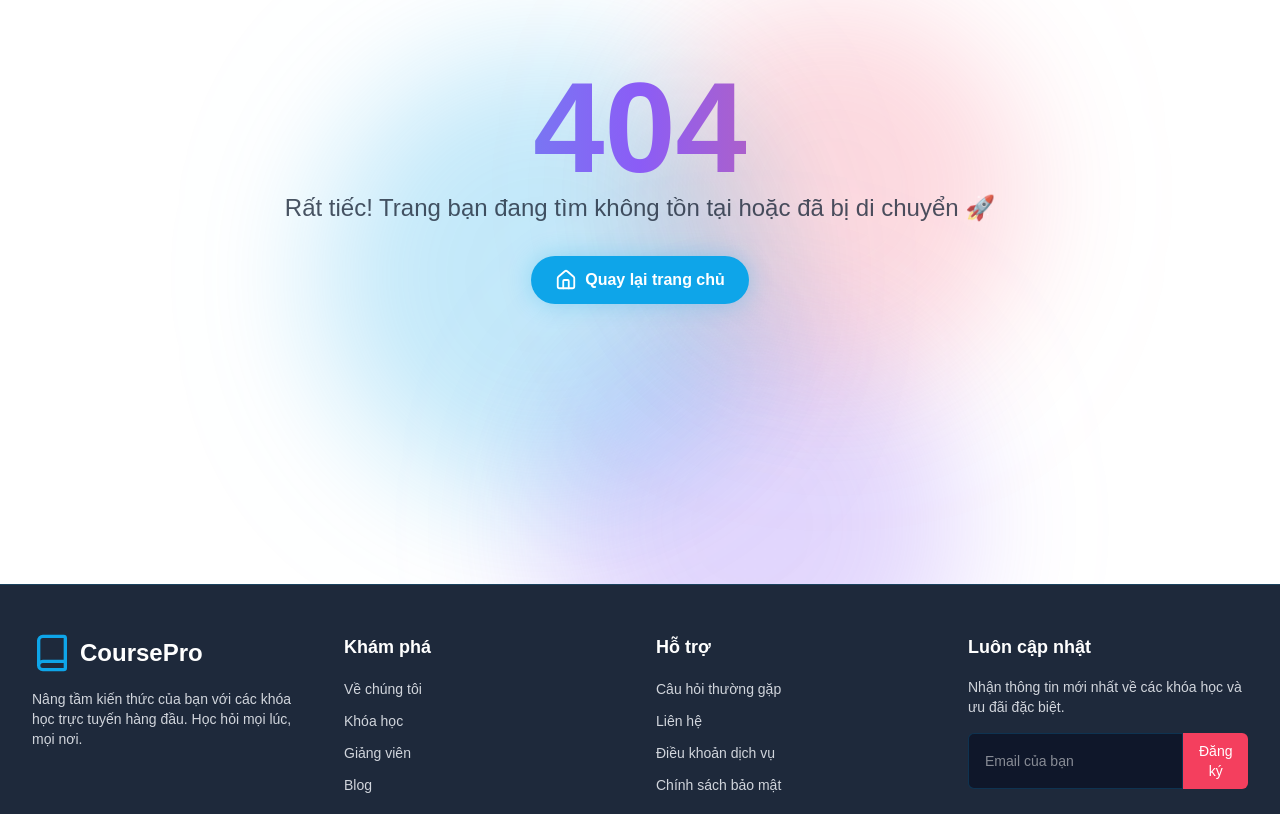
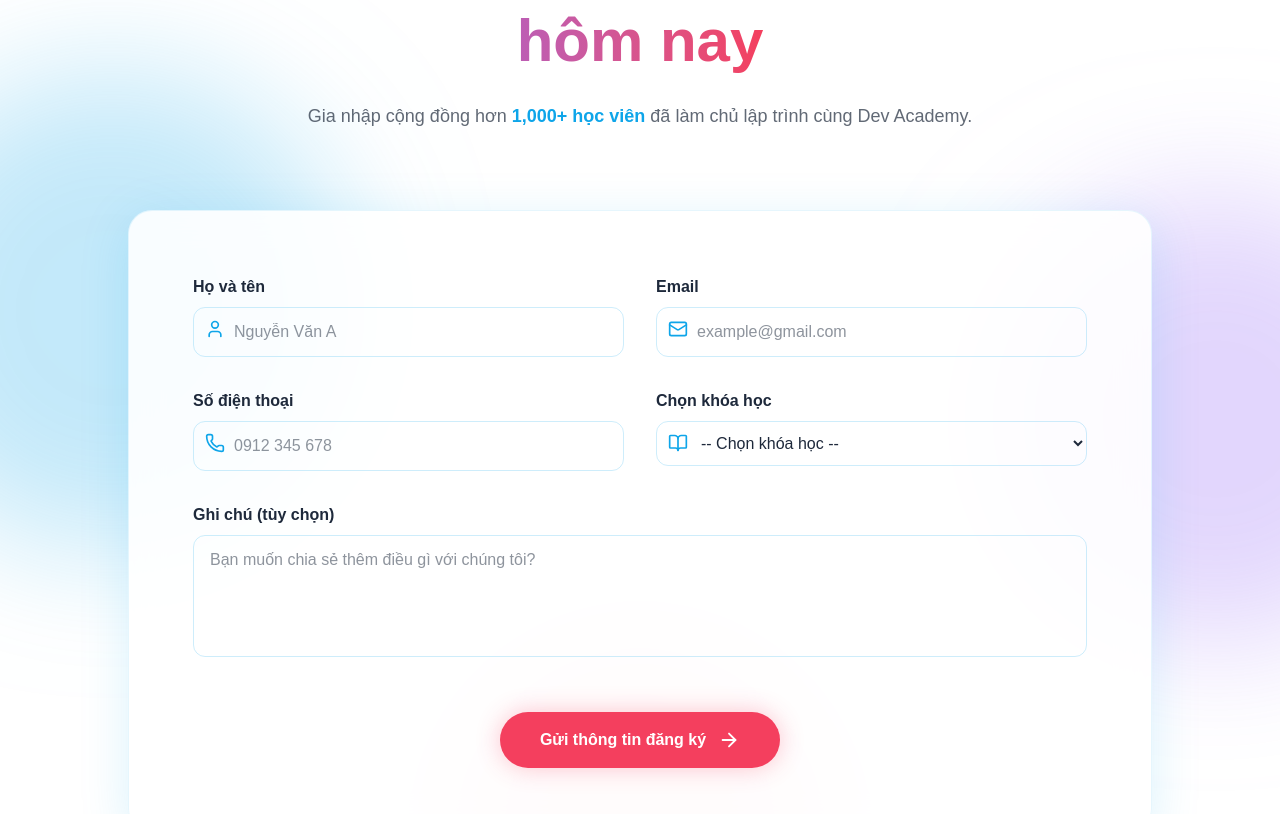
Before and after one commit to Thanh-Nguyen-2002/online_course, a Next.js app: page /register in a window 1280 px wide. Before the commit this address had no page. Shown: the part 300-1114 px from the top of the page. Built offline with nearby package versions, Linux system fonts and the light colour scheme.

Commit message:
hoàn thành trang đăng ký

```diff
--- /dev/null
+++ b/app/register/page.tsx
@@ -0,0 +1,151 @@
+"use client";
+
+import { motion } from "framer-motion";
+import { useState } from "react";
+import { ArrowRight, Mail, Phone, User, BookOpen, CheckCircle, Sparkles } from "lucide-react";
+
+export default function CourseRegisterPage() {
+    const [submitted, setSubmitted] = useState(false);
+
+    const handleSubmit = (e: React.FormEvent) => {
+        e.preventDefault();
+        setSubmitted(true);
+        setTimeout(() => setSubmitted(false), 4000);
+    };
+
+    return (
+        <section className="relative py-24 bg-white text-[#1E293B] overflow-hidden">
+            <div className="absolute inset-0 z-0 overflow-hidden">
+                <div className="absolute top-1/4 -left-32 w-120 h-120 bg-[#0EA5E9] rounded-full mix-blend-multiply filter blur-3xl opacity-25 animate-blob"></div>
+                <div className="absolute bottom-1/4 -right-40 w-md h-112 bg-[#8B5CF6] rounded-full mix-blend-multiply filter blur-3xl opacity-25 animate-blob animation-delay-2000"></div>
+                <div className="absolute -bottom-24 left-1/2 -translate-x-1/2 w-[24rem] h-96 bg-[#F43F5E] rounded-full mix-blend-multiply filter blur-3xl opacity-20 animate-blob animation-delay-4000"></div>
+            </div>
+
+            <div className="relative z-10 text-center mb-20 max-w-3xl mx-auto px-6">
+                <motion.div
+                    initial={{ opacity: 0, y: 30 }}
+                    animate={{ opacity: 1, y: 0 }}
+                    transition={{ duration: 0.6 }}
+                >
+                    <div className="flex justify-center mb-4">
+                        <Sparkles className="text-[#F43F5E]" size={32} />
+                    </div>
+                    <h1 className="text-5xl md:text-6xl font-bold mb-6 leading-tight">
+                        <span className="bg-linear-to-r from-[#0EA5E9] via-[#8B5CF6] to-[#F43F5E] bg-clip-text text-transparent">
+                        Đăng ký khóa học ngay hôm nay
+                        </span>
+                    </h1>
+                    <p className="text-lg text-[#1E293B]/70">
+                        Gia nhập cộng đồng hơn{" "}
+                        <span className="text-[#0EA5E9] font-semibold">1,000+ học viên</span>{" "}
+                        đã làm chủ lập trình cùng Dev Academy.
+                    </p>
+                </motion.div>
+            </div>
+
+            <motion.div
+                initial={{ opacity: 0, scale: 0.95 }}
+                whileInView={{ opacity: 1, scale: 1 }}
+                transition={{ duration: 0.7 }}
+                className="relative z-10 max-w-5xl mx-auto bg-white/90 backdrop-blur-lg shadow-[0_10px_50px_rgba(14,165,233,0.15)] border border-[#0EA5E9]/10 rounded-3xl p-10 md:p-16"
+            >
+                {!submitted ? (
+                    <form onSubmit={handleSubmit} className="space-y-8">
+                        <div className="grid grid-cols-1 md:grid-cols-2 gap-8">
+                            <div>
+                                <label className="block font-semibold text-[#1E293B] mb-2">Họ và tên</label>
+                                <div className="relative">
+                                    <User className="absolute left-3 top-3 text-[#0EA5E9]" size={20} />
+                                    <input
+                                        type="text"
+                                        required
+                                        placeholder="Nguyễn Văn A"
+                                        className="w-full pl-10 pr-4 py-3 rounded-xl border border-[#0EA5E9]/20 focus:border-[#0EA5E9] focus:ring-2 focus:ring-[#0EA5E9]/30 transition-all outline-none"
+                                    />
+                                </div>
+                            </div>
+
+                            <div>
+                                <label className="block font-semibold text-[#1E293B] mb-2">Email</label>
+                                <div className="relative">
+                                    <Mail className="absolute left-3 top-3 text-[#0EA5E9]" size={20} />
+                                    <input
+                                        type="email"
+                                        required
+                                        placeholder="example@gmail.com"
+                                        className="w-full pl-10 pr-4 py-3 rounded-xl border border-[#0EA5E9]/20 focus:border-[#0EA5E9] focus:ring-2 focus:ring-[#0EA5E9]/30 transition-all outline-none"
+                                    />
+                                </div>
+                            </div>
+
+                            <div>
+                                <label className="block font-semibold text-[#1E293B] mb-2">Số điện thoại</label>
+                                <div className="relative">
+                                    <Phone className="absolute left-3 top-3 text-[#0EA5E9]" size={20} />
+                                    <input
+                                        type="tel"
+                                        required
+                                        placeholder="0912 345 678"
+                                        className="w-full pl-10 pr-4 py-3 rounded-xl border border-[#0EA5E9]/20 focus:border-[#0EA5E9] focus:ring-2 focus:ring-[#0EA5E9]/30 transition-all outline-none"
+                                    />
+                                </div>
+                            </div>
+
+                            <div>
+                                <label className="block font-semibold text-[#1E293B] mb-2">Chọn khóa học</label>
+                                <div className="relative">
+                                    <BookOpen className="absolute left-3 top-3 text-[#0EA5E9]" size={20} />
+                                    <select
+                                        required
+                                        className="w-full pl-10 pr-4 py-3 rounded-xl border border-[#0EA5E9]/20 focus:border-[#0EA5E9] focus:ring-2 focus:ring-[#0EA5E9]/30 transition-all outline-none"
+                                    >
+                                        <option value="">-- Chọn khóa học --</option>
+                                        <option value="frontend">Frontend React</option>
+                                        <option value="backend">Backend Node.js</option>
+                                        <option value="fullstack">Full-Stack Web Developer</option>
+                                        <option value="uiux">Thiết kế UI/UX</option>
+                                    </select>
+                                </div>
+                            </div>
+                        </div>
+
+                        <div>
+                            <label className="block font-semibold text-[#1E293B] mb-2">Ghi chú (tùy chọn)</label>
+                            <textarea
+                                rows={4}
+                                placeholder="Bạn muốn chia sẻ thêm điều gì với chúng tôi?"
+                                className="w-full px-4 py-3 rounded-xl border border-[#0EA5E9]/20 focus:border-[#0EA5E9] focus:ring-2 focus:ring-[#0EA5E9]/30 transition-all outline-none resize-none"
+                            ></textarea>
+                        </div>
+
+                        <div className="text-center pt-4">
+                            <motion.button
+                                whileHover={{ scale: 1.05 }}
+                                whileTap={{ scale: 0.95 }}
+                                type="submit"
+                                className="inline-flex items-center justify-center gap-3 bg-[#F43F5E] hover:bg-[#F43F5E]/90 text-white
+                                font-semibold py-4 px-10 rounded-full shadow-[0_0_25px_rgba(244,63,94,0.3)] transition-all duration-300 cursor-pointer"
+                            >
+                                Gửi thông tin đăng ký
+                                <ArrowRight size={22} />
+                            </motion.button>
+                        </div>
+                    </form>
+                ) : (
+                    <motion.div
+                        initial={{ opacity: 0, scale: 0.8 }}
+                        animate={{ opacity: 1, scale: 1 }}
+                        transition={{ duration: 0.6 }}
+                        className="flex flex-col items-center justify-center text-center py-12 space-y-4"
+                    >
+                        <CheckCircle size={60} className="text-green-500" />
+                        <h3 className="text-3xl font-bold text-[#1E293B]">Đăng ký thành công!</h3>
+                        <p className="text-[#1E293B]/70">
+                            Cảm ơn bạn đã đăng ký. Chúng tôi sẽ liên hệ trong thời gian sớm nhất để xác nhận và gửi thông tin chi tiết khóa học. 💌
+                        </p>
+                    </motion.div>
+                )}
+            </motion.div>
+        </section>
+    );
+}
--- a/components/Layout/Footer.tsx
+++ b/components/Layout/Footer.tsx
@@ -22,7 +22,7 @@ export default function Footer() {
                         <li><a href="/about" className="text-gray-300 hover:text-[#0EA5E9] transition-colors duration-200 text-sm">Về chúng tôi</a></li>
                         <li><a href="/curriculum" className="text-gray-300 hover:text-[#0EA5E9] transition-colors duration-200 text-sm">Khóa học</a></li>
                         <li><a href="/instructors" className="text-gray-300 hover:text-[#0EA5E9] transition-colors duration-200 text-sm">Giảng viên</a></li>
-                        <li><a href="#" className="text-gray-300 hover:text-[#0EA5E9] transition-colors duration-200 text-sm">Blog</a></li>
+                        <li><a href="/blog" className="text-gray-300 hover:text-[#0EA5E9] transition-colors duration-200 text-sm">Blog</a></li>
                     </ul>
                 </div>
 
```
